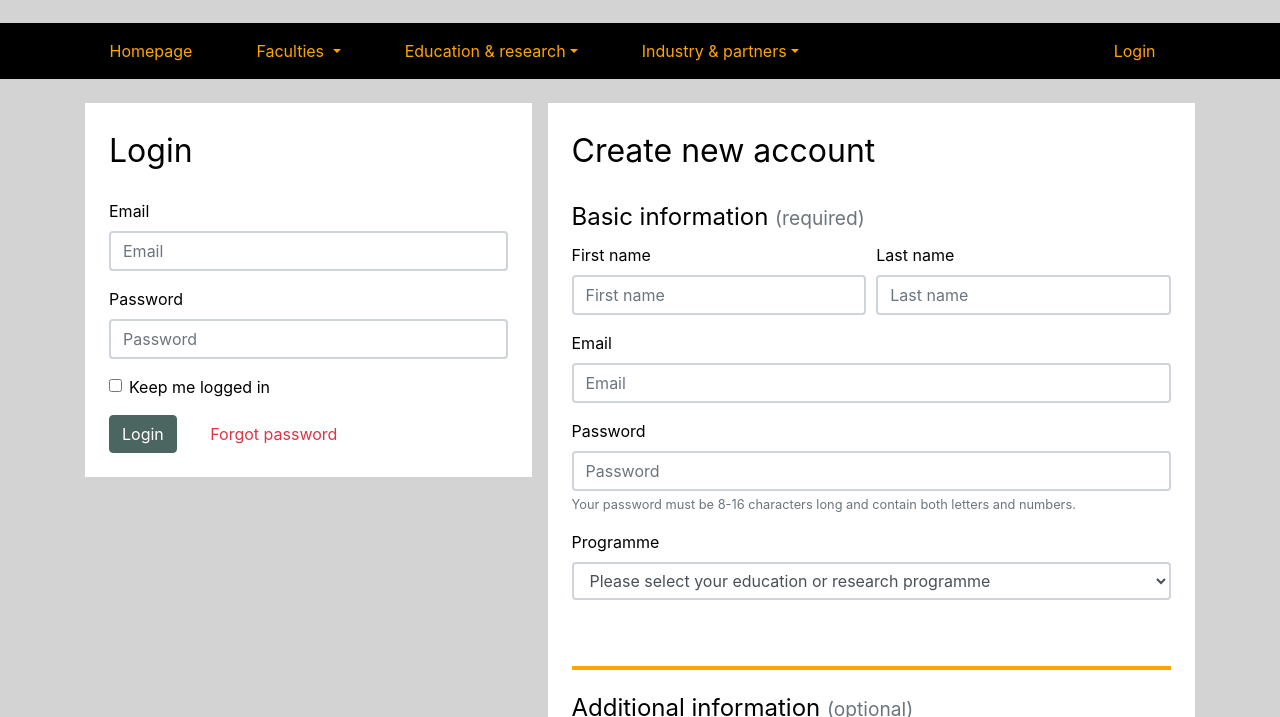
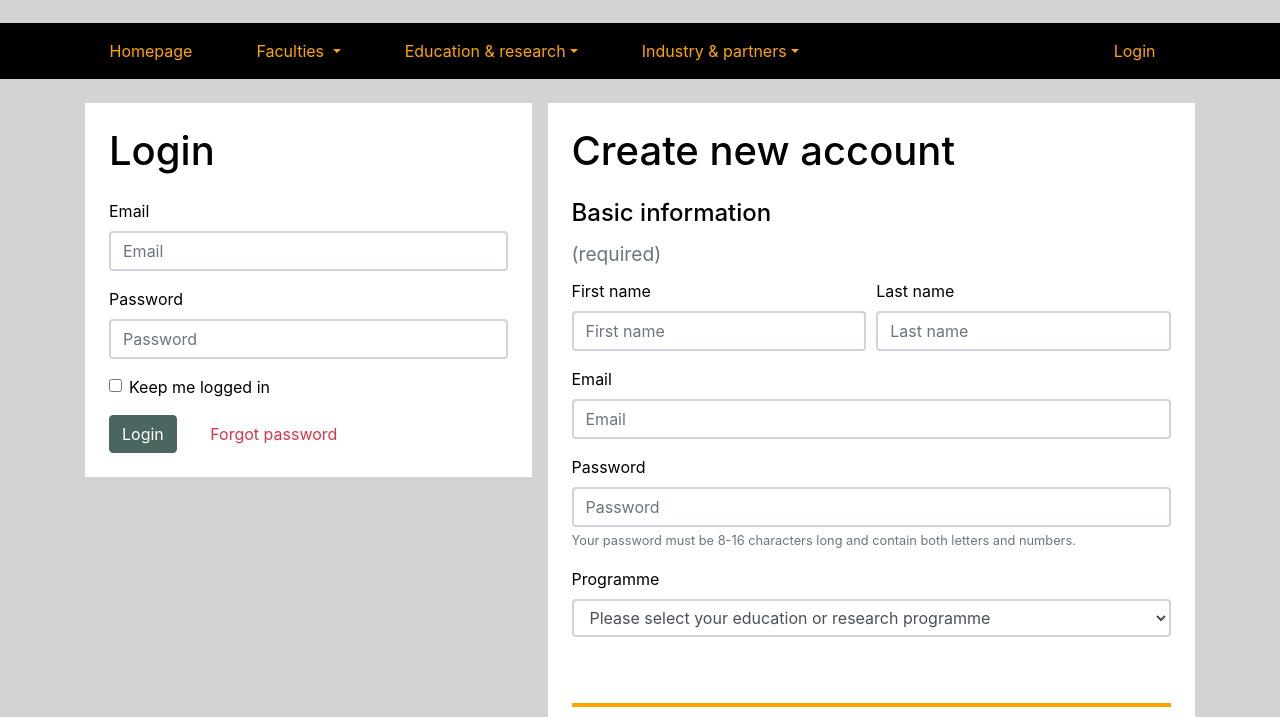
Before and after one commit to danielj0nes/web-accessibility, a plain HTML site: page login.html in a window 1280 px wide. Shown: the part 83-800 px from the top of the page. Drawn offline with Linux system fonts and the light colour scheme.

```diff
--- a/login.html
+++ b/login.html
@@ -13,7 +13,7 @@
     <link href="./css/login.css" rel="stylesheet" />
   </head>
 
-  <body class="bg-light">
+  <body class="d-flex flex-column bg-light">
     <header class="container-fluid d-none d-lg-block my-4 header" role="banner">
       <div class="container">
         <div class="row no-gutters">
@@ -194,7 +194,9 @@
       <div class="row no-gutters">
         <div class="col-12 col-md-5 mt-4 login">
           <div class="p-4 mr-md-3 bg-white">
-            <div class="text-primary mb-4 title">Login</div>
+            <div class="text-primary mb-4 title">
+              <h1>Login</h1>
+            </div>
             <div
               class="text-danger mb-4 d-none subtitle"
               id="login-error"
@@ -264,7 +266,9 @@
 
         <div class="col-12 col-md-7 mt-4 register">
           <div class="p-4 bg-white">
-            <div class="text-primary mb-4 title">Create new account</div>
+            <div class="text-primary mb-4 title">
+              <h1>Create new account</h1>
+            </div>
             <div
               class="text-danger mb-4 d-none subtitle"
               id="register-error"
@@ -277,7 +281,7 @@
             <form id="register-form">
               <fieldset class="form-group">
                 <legend class="form-label" id="register-address-legend">
-                  Basic information
+                  <h2>Basic information</h2>
                   <small class="text-secondary">(required)</small>
                 </legend>
                 <div class="form-row">
@@ -378,7 +382,7 @@
               <hr class="sectionCutter" />
               <fieldset class="form-group">
                 <legend class="form-label" id="register-address-legend">
-                  Additional information
+                  <h2>Additional information</h2>
                   <small class="text-secondary">(optional)</small>
                 </legend>
                 <div class="form-group">
```
Also changed, not shown: css/bootstrap.css.
